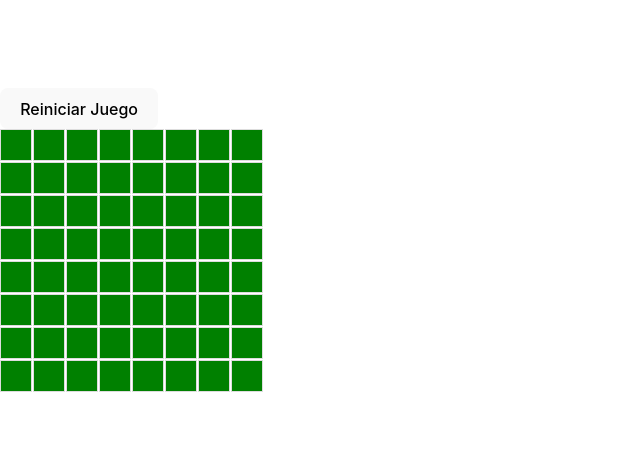
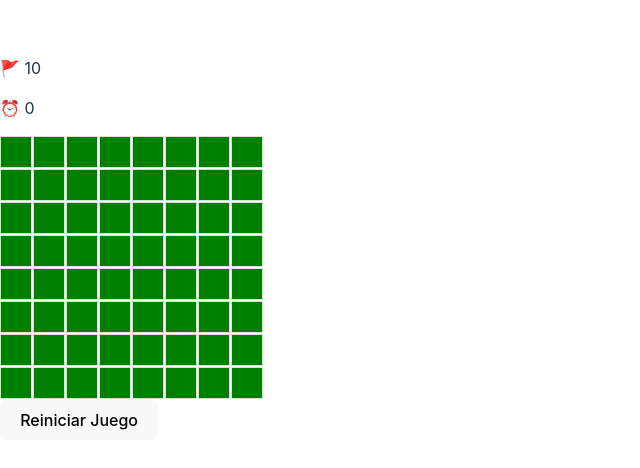
Before and after one commit to Ethan04Munoz/Buscaminas, a React (Vite) app: page / in a window 1280 px wide. Shown: the part 160-628 px from the top of the page, without its empty margins (0-640 px from the left). Built offline with nearby package versions, Linux system fonts and the light colour scheme.

Commit message:
Contador de segundos y contador de minas restantes

```diff
--- a/src/App.jsx
+++ b/src/App.jsx
@@ -254,13 +254,32 @@ function App() {
     setBombaRevelada(false);
     console.log("Ubicaciones minas: ", ubicacionesMinas)
   }
+  const [cronometro, setCronometro] = useState(0);
 
+  useEffect(() => {
+    let intervalo;
+
+    if (!primerClic && bombaRevelada == false) {
+      // Configurar el intervalo solo si primerClic es falso
+      intervalo = setInterval(() => {
+        setCronometro(contadorActual => contadorActual + 1);
+      }, 1000); // 1000 milisegundos = 1 segundo
+    }
+
+    // Limpiar el intervalo cuando el componente se desmonte o cuando primerClic cambie
+    return () => {
+      if (intervalo) {
+        clearInterval(intervalo);
+      }
+    };
+  }, [primerClic]);
 
   const contadorMinas = contarMinasAlrededor(tableroSize, ubicacionesMinas);
 
   return (
     <>
-      <button onClick={reiniciarJuego}>Reiniciar Juego</button>
+      <p>🚩 {10-casillasMarcadas.size}</p>
+      <p>⏰ {cronometro}</p>
       <Tablero
         tableroSize={tableroSize}
         ubicacionesMinas={ubicacionesMinas}
@@ -270,6 +289,7 @@ function App() {
         manejarClicDerecho={manejarClicDerecho}
         contadorMinas={contadorMinas}
       />
+      <button onClick={reiniciarJuego}>Reiniciar Juego</button>
     </>
   );
 }
```
Also changed, not shown: Futuras modificaciones.txt.
